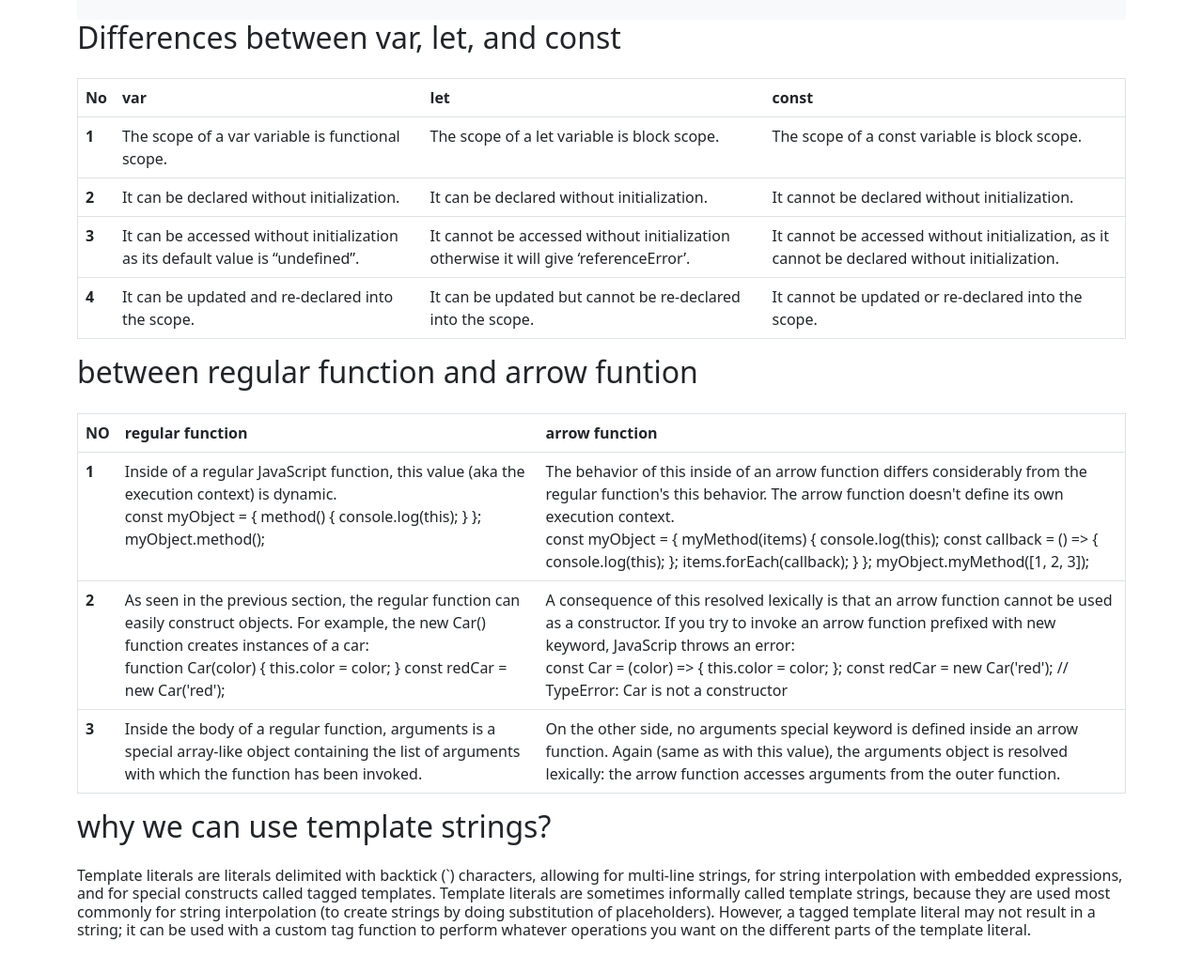
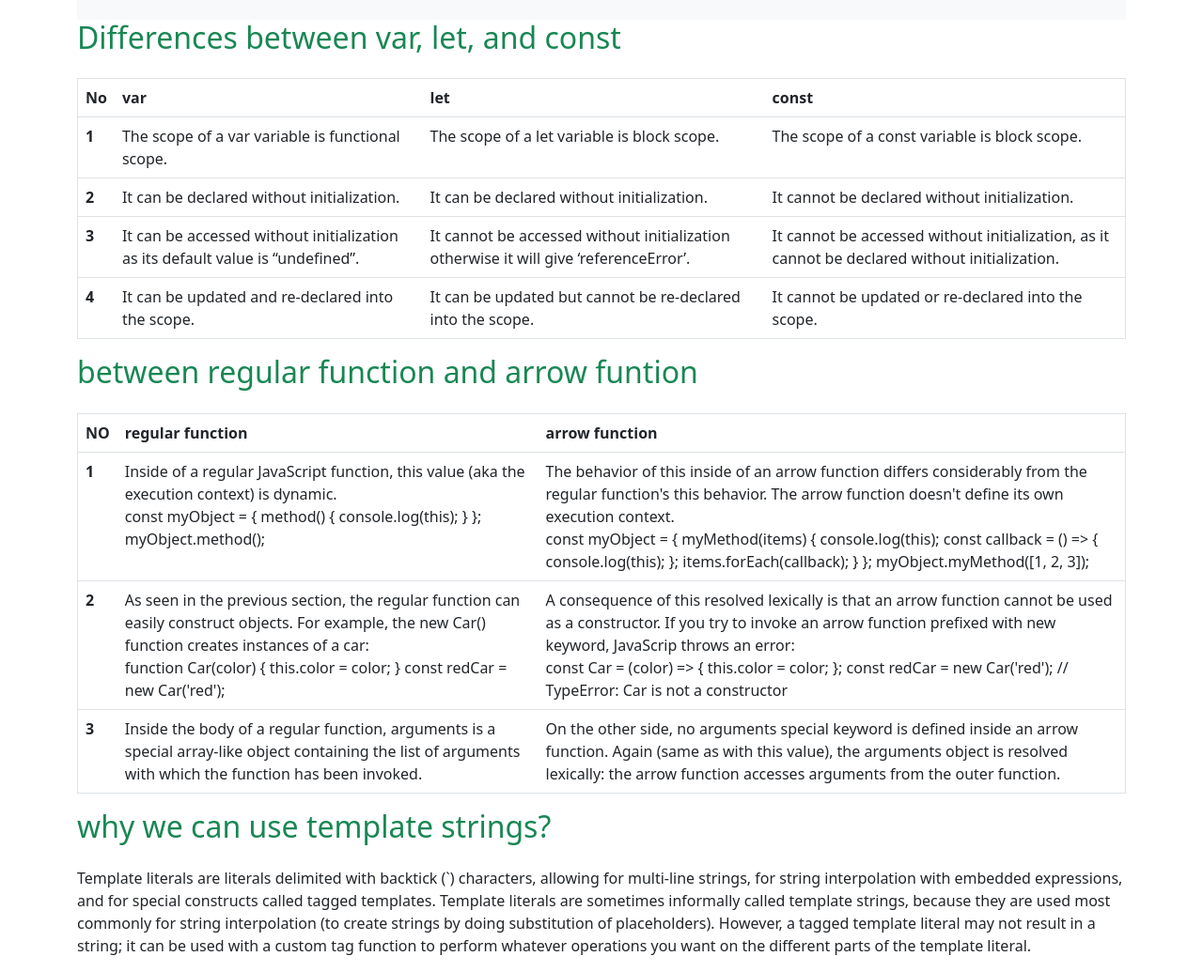
Before and after one commit to mirazulislam1/Global_News, a plain HTML site: page blog.html in a window 1280 px wide. Shown: the part 67-1102 px from the top of the page at 94% size. Drawn offline with nearby package versions, Linux system fonts and the light colour scheme.

```diff
--- a/blog.html
+++ b/blog.html
@@ -32,7 +32,7 @@
     <!-- between var let and const -->
     <section>
         <table class="table caption-top border border-1">
-            <h2 class="mb-4">Differences between var, let, and const</h2>
+            <h2 class="mb-4 text-success">Differences between var, let, and const</h2>
             <thead>
               <tr>
                 <th scope="col">No</th>
@@ -72,7 +72,7 @@
     <!-- between regular function and arrow funtion -->
     <section>
         <table class="table caption-top border border-1">
-            <h2 class="mb-4">between regular function and arrow funtion</h2>
+            <h2 class="mb-4 text-success">between regular function and arrow funtion</h2>
             <thead>
               <tr>
                 <th scope="col">NO</th>
@@ -135,8 +135,8 @@
     </section>
     <!-- why we can use template string -->
     <section>
-      <h2>why we can use template strings?</h>
-       <p class="fs-6 mt-4">
+      <h2 class="text-success">why we can use template strings?</h2>
+       <p class="mt-4">
         Template literals are literals delimited with backtick (`) characters, allowing for multi-line strings, for string interpolation with embedded expressions, and for special constructs called tagged templates.
         Template literals are sometimes informally called template strings, because they are used most commonly for string interpolation (to create strings by doing substitution of placeholders). However, a tagged template literal may not result in a string; it can be used with a custom tag function to perform whatever operations you want on the different parts of the template literal.
         </p>
```
Also changed, not shown: index.html (+4 -0 lines).
